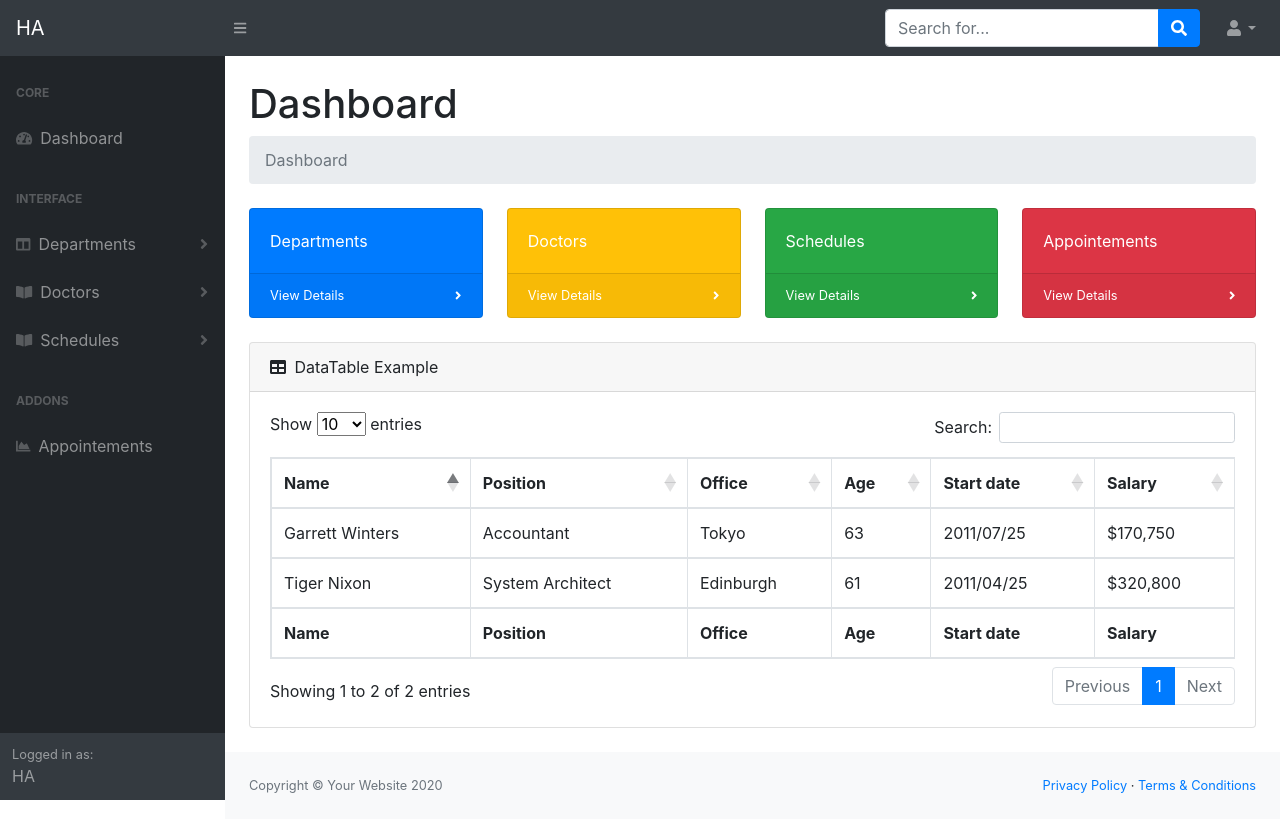
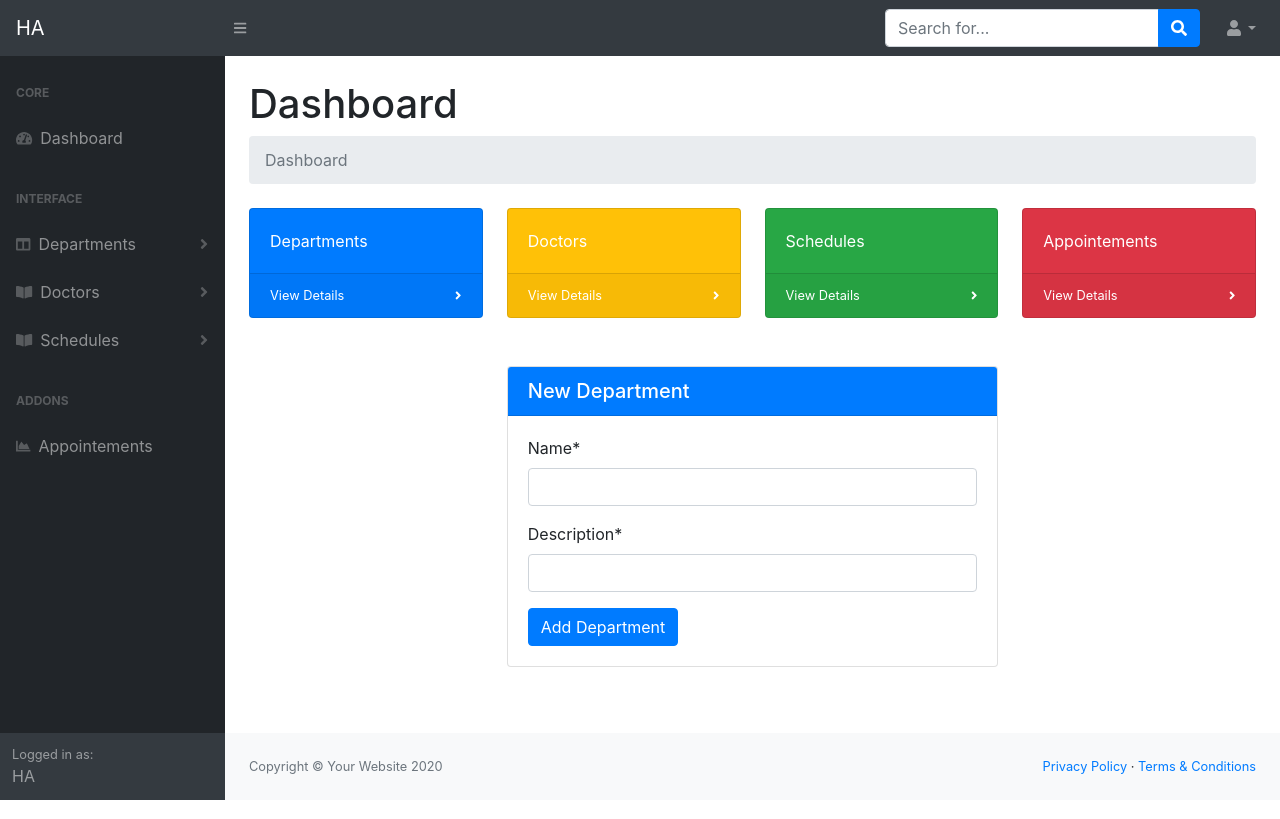
Before and after one commit to iamzilfa/HospitalAppointment, a Django app: page /hospital/admin/new-department in a window 1280 px wide. Run offline with Django 3.2, Linux system fonts and the light colour scheme; some libraries are stand-ins or nearby versions.

Commit message:
Add new-department form and all-department in templates

```diff
--- a/hospital/templates/admin/main.html
+++ b/hospital/templates/admin/main.html
@@ -8,6 +8,11 @@
         <meta name="description" content="" />
         <meta name="author" content="" />
         <title>Dashboard - SB Admin</title>
+        <link rel="stylesheet"
+        href="https://stackpath.bootstrapcdn.com/bootstrap/4.1.3/css/bootstrap.min.css"
+        integrity="sha384-MCw98/SFnGE8fJT3GXwEOngsV7Zt27NXFoaoApmYm81iuXoPkFOJwJ8ERdknLPMO"
+        crossorigin="anonymous">
+
         <link href="{% static 'admin-css/styles.css' %}" rel="stylesheet" />
         <link href="https://cdn.datatables.net/1.10.20/css/dataTables.bootstrap4.min.css" rel="stylesheet" crossorigin="anonymous" />
         <script src="https://cdnjs.cloudflare.com/ajax/libs/font-awesome/5.15.1/js/all.min.js" crossorigin="anonymous"></script>
@@ -57,8 +62,8 @@
                             </a>
                             <div class="collapse" id="collapseDeparts" aria-labelledby="headingOne" data-parent="#sidenavAccordion">
                                 <nav class="sb-sidenav-menu-nested nav">
-                                    <a class="nav-link" href="#">New Department</a>
-                                    <a class="nav-link" href="#">View Departments</a>
+                                    <a class="nav-link" href="{% url 'new_department' %}">New Department</a>
+                                    <a class="nav-link" href="{% url 'departments' %}">View Departments</a>
                                 </nav>
                             </div>
 
@@ -147,57 +152,12 @@
                             </div>
                         </div>
 
-                        <div class="card mb-4">
-                            <div class="card-header">
-                                <i class="fas fa-table mr-1"></i>
-                                DataTable Example
-                            </div>
-                            <div class="card-body">
-                                <div class="table-responsive">
-                                    <table class="table table-bordered" id="dataTable" width="100%" cellspacing="0">
-                                        <thead>
-                                            <tr>
-                                                <th>Name</th>
-                                                <th>Position</th>
-                                                <th>Office</th>
-                                                <th>Age</th>
-                                                <th>Start date</th>
-                                                <th>Salary</th>
-                                            </tr>
-                                        </thead>
-                                        <tfoot>
-                                            <tr>
-                                                <th>Name</th>
-                                                <th>Position</th>
-                                                <th>Office</th>
-                                                <th>Age</th>
-                                                <th>Start date</th>
-                                                <th>Salary</th>
-                                            </tr>
-                                        </tfoot>
-                                        <tbody>
-                                            <tr>
-                                                <td>Tiger Nixon</td>
-                                                <td>System Architect</td>
-                                                <td>Edinburgh</td>
-                                                <td>61</td>
-                                                <td>2011/04/25</td>
-                                                <td>$320,800</td>
-                                            </tr>
-                                            <tr>
-                                                <td>Garrett Winters</td>
-                                                <td>Accountant</td>
-                                                <td>Tokyo</td>
-                                                <td>63</td>
-                                                <td>2011/07/25</td>
-                                                <td>$170,750</td>
-                                            </tr>
+                        <!--DYNAMIC CONTENTS-->
 
-                                        </tbody>
-                                    </table>
-                                </div>
-                            </div>
-                        </div>
+                            {% block content %}
+
+                            {% endblock %}
+
                     </div>
                 </main>
                 <footer class="py-4 bg-light mt-auto">
--- /dev/null
+++ b/hospital/templates/admin/new-department.html
@@ -0,0 +1,22 @@
+{% extends 'admin/main.html' %}
+{%load crispy_forms_tags %}
+
+{% block content %}
+<div class="row mt-4">
+    <div class="col-md-6 m-auto">
+        <div class="card">
+            <div class="card-header bg-primary">
+                <h5 class="card-text text-white">New Department</h5>
+            </div>
+            <div class="card-body">
+                <form action="" method="POST">
+                    {% csrf_token %}
+                    {{ form|crispy }}
+
+                    <input type="submit" class="btn btn-primary" value="Add Department">
+                </form>
+            </div>
+        </div>
+    </div>
+</div>
+{% endblock %}
--- a/hospital/urls.py
+++ b/hospital/urls.py
@@ -3,5 +3,7 @@ from . import views
 
 urlpatterns=[
     url('^$',views.index,name = 'index'),
-    url('^admin/',views.admin, name = 'main-dashboard')
+    # url('^admin/',views.admin, name = 'main-dashboard'),
+    url('^admin/departments',views.all_departments, name = 'departments'),
+    url('^admin/new-department',views.new_department, name = 'new_department')
 ]
--- a/hospital/views.py
+++ b/hospital/views.py
@@ -1,7 +1,19 @@
 from django.shortcuts import render
+from .forms import DepartmentForm
 
 def index(request):
     return render(request, 'index.html')
 
-def admin(request):
-    return render(request, 'admin/main.html')
+def new_department(request):
+    departform = DepartmentForm()
+    return render(request, 'admin/new-department.html', {'form': departform})
+
+def all_departments(request):
+    return render(request, 'admin/all-departments.html')
+
+# def admin(request):
+#     return render(request, 'admin/main.html')
+
+# def add_department(request):
+#     departform = DepartmentForm()
+#     return render(request, 'admin/new-department.html', {'form': departform})
--- a/hospital_project/settings.py
+++ b/hospital_project/settings.py
@@ -32,6 +32,7 @@ ALLOWED_HOSTS = []
 
 INSTALLED_APPS = [
     'hospital',
+    'crispy_forms',
     'django.contrib.admin',
     'django.contrib.auth',
     'django.contrib.contenttypes',
@@ -39,6 +40,8 @@ INSTALLED_APPS = [
     'django.contrib.messages',
     'django.contrib.staticfiles',
 ]
+
+CRISPY_TEMPLATE_PACK='bootstrap4'
 
 MIDDLEWARE = [
     'django.middleware.security.SecurityMiddleware',
```
Also changed, not shown: hospital/templates/admin/all-departments.html (added, +55 -0 lines), hospital/templates/admin/all-doctors.html (added), hospital/templates/admin/new-doctor.html (added).
